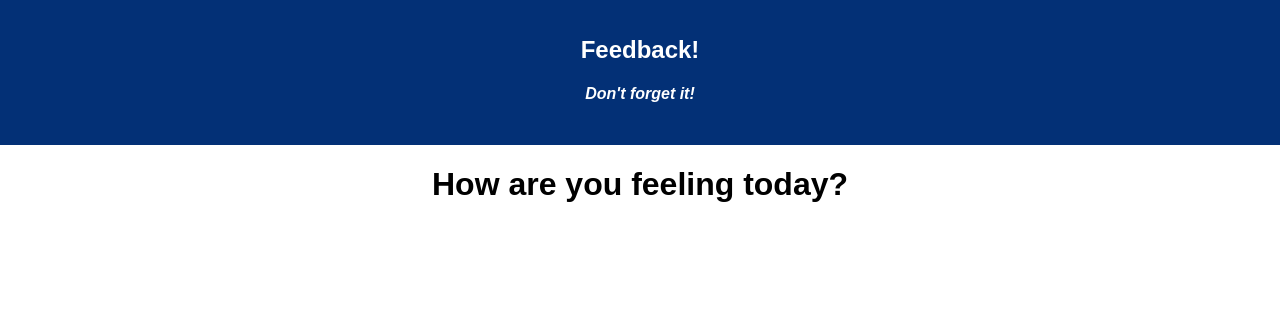
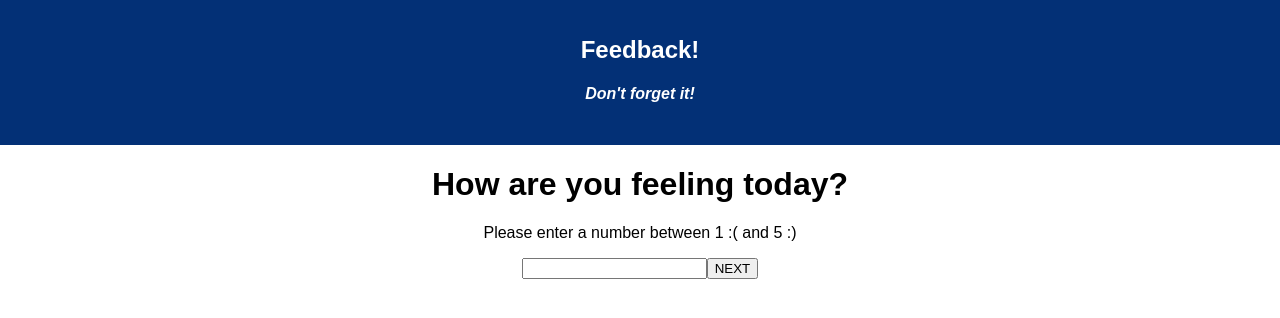
Before and after one commit to cyberryder2010/redux-feedback-loop, a React (Create React App) app in the folder redux-feedback-loop-master/: page / in a window 1280 px wide. Shown: the top 318 px of the page. Built offline with nearby package versions, Linux system fonts and the light colour scheme.

Commit message:
feeling page connected and collecting infor to reducer

```diff
--- a/redux-feedback-loop-master/src/components/Pages/PageFeeling.js
+++ b/redux-feedback-loop-master/src/components/Pages/PageFeeling.js
@@ -2,10 +2,32 @@ import React, { Component } from "react";
 import { connect } from "react-redux";
 
 class PageFeeling extends Component {
+  state = {
+    feeling: 0,
+  };
+
+  onInputChange = (input) => (event) => {
+    this.setState(
+      {
+        input: event.target.value,
+      },
+      () => {
+        console.log(this.state);
+      }
+    );
+  };
+
+  onNextClick = (event) => {
+    this.props.dispatch({ type: "SET_FEELING", payload: this.state });
+    this.props.history.push("/understanding");
+  };
   render() {
     return (
       <div>
         <h1>How are you feeling today?</h1>
+        <p>Please enter a number between 1 :( and 5 :)</p>
+        <input type="number" onChange={this.onInputChange("feeling")} />
+        <button onClick={this.onNextClick}>NEXT</button>
       </div>
     );
   }
```
